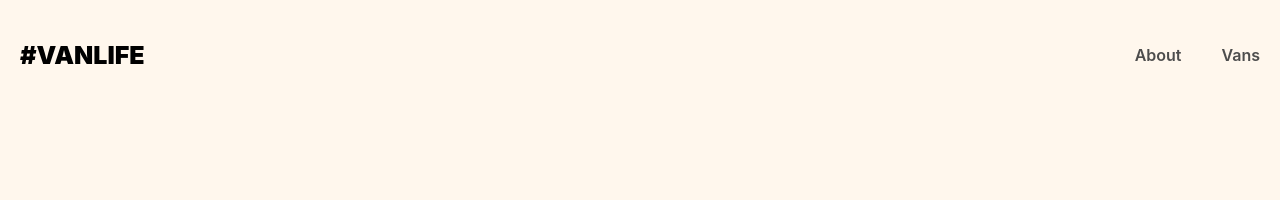
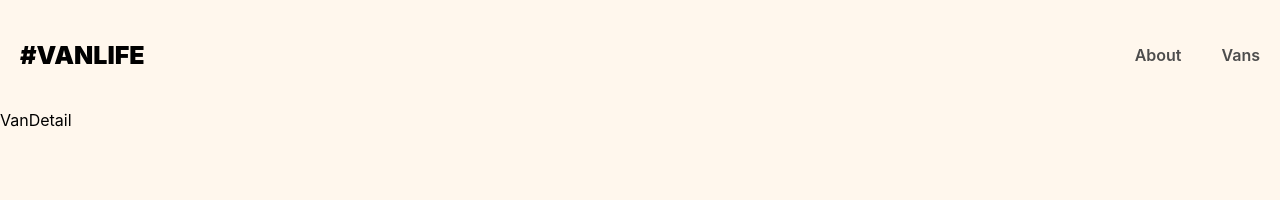
Before and after one commit to cgoing2215/vanlife-app, a React (Create React App) app: page /vans/1 in a window 1280 px wide. Before the commit this address had no page. Shown: the top 200 px of the page. Built offline with nearby package versions, Linux system fonts and the light colour scheme.

Commit message:
Created VanDetail page for each individual van, and added nested routes to the vans page

```diff
--- a/src/App.js
+++ b/src/App.js
@@ -4,6 +4,7 @@
 import Home from './pages/Home';
 import About from './pages/About';
 import Vans from './pages/Vans'
+import VanDetail from './pages/VanDetail';
 
 export default function App() {
   return (
@@ -19,6 +20,7 @@
         <Route path="/" element={<Home />} />
         <Route path="/about" element={<About />} />
         <Route path="/vans" element={<Vans />} />
+        <Route path="/vans/:id" element={<VanDetail />} />
       </Routes>
     </BrowserRouter>
   )
--- /dev/null
+++ b/src/pages/VanDetail.js
@@ -0,0 +1,9 @@
+import React from 'react'
+
+function VanDetail() {
+  return (
+    <div>VanDetail</div>
+  )
+}
+
+export default VanDetail
--- a/src/pages/Vans.js
+++ b/src/pages/Vans.js
@@ -1,4 +1,5 @@
 import React from 'react'
+import { Link } from "react-router-dom"
 import VansData from '../VansData'
 
 function Vans() {
@@ -6,12 +7,14 @@
   const vanElements = VansData.map(van => {
     return (
       <div key={van.id} className="van-tile">
+        <Link to={`/vans/${van.id}`} >
           <img src={van.imageUrl} alt="van"/>
           <div className="van-info">
             <h3>{van.name}</h3>
             <p>${van.price}<span>/day</span></p>
           </div>
           <i className={`van-type ${van.type} selected`}>{van.type}</i>
+        </Link>
       </div>
     )
   })
```
Lines whose indentation alone changed are shown as unchanged.
